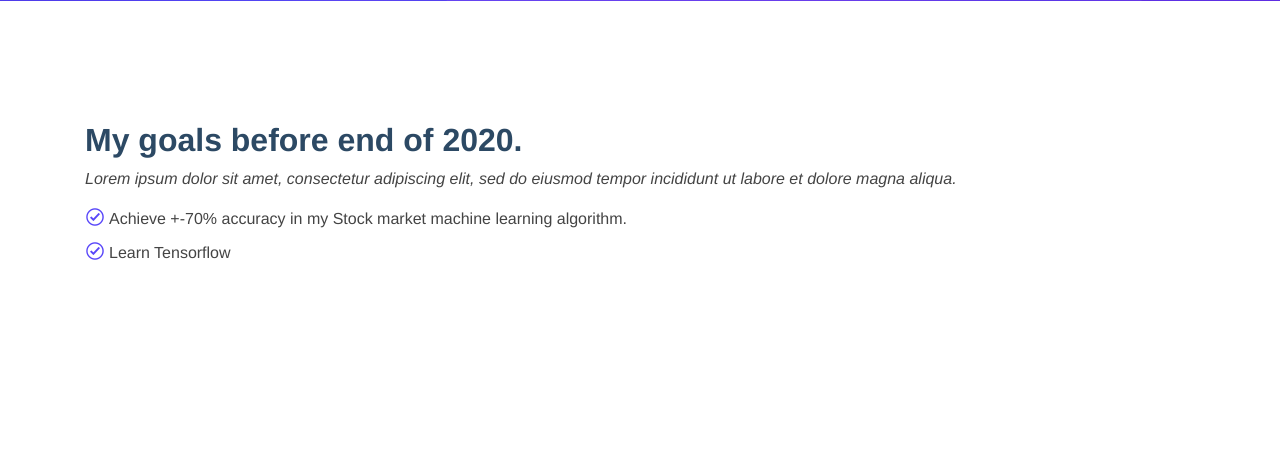
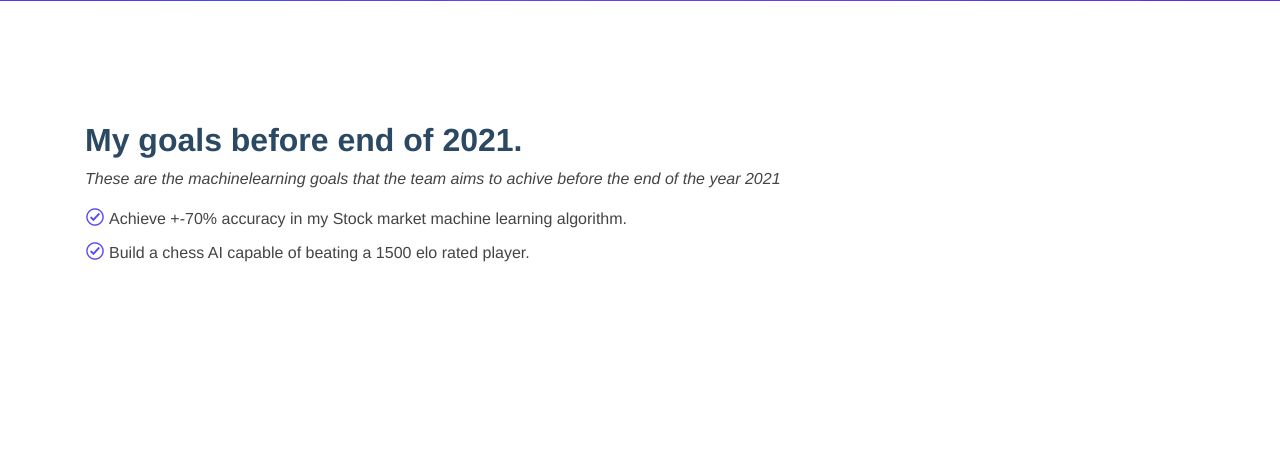
Before and after one commit to macbaseSoftware/machinelearning.macbase.co.za, a Flask app: page / in a window 1280 px wide. Shown: the part 799-1260 px from the top of the page. Run offline with Flask 2, Linux system fonts and the light colour scheme; parts of the project's set-up code (start-up, migrations or seed data) failed here and were passed over; some libraries are stand-ins or nearby versions.

```diff
--- /dev/null
+++ b/requirements.txt
@@ -0,0 +1 @@
+Flask==0.10.1
--- a/templates/index.html
+++ b/templates/index.html
@@ -23,16 +23,13 @@
       <div class="row justify-content-center">
         <div class="col-xl-9 d-flex align-items-center">
           <h1 class="logo mr-auto"><a href="index.html">MACBASE SOFT.</a></h1>
-          <!-- Uncomment below if you prefer to use an image logo -->
-          <!-- <a href="index.html" class="logo mr-auto"><img src="assets/img/logo.png" alt="" class="img-fluid"></a>-->
-
           <nav class="nav-menu d-none d-lg-block">
             <ul>
               <li class="active"><a href="index.html">Home</a></li>
               <li><a href="#about">About</a></li>
               <li><a href="#portfolio">Portfolio</a></li>
               <li><a href="#contact">Contact Me</a></li>
-              <li><a href="https://github.com/danielromeo">My Github</a></li>
+              <li><a href="https://github.com/macbaseSoftware">My Github</a></li>
             </ul>
           </nav><!-- .nav-menu -->
 
@@ -68,14 +65,13 @@
       <div class="container">
         <div class="row">
           <div class="col-lg-12 pt-4 pt-lg-0 order-2 order-lg-1 content" data-aos="fade-right">
-            <h3>My goals before end of 2020.</h3>
+            <h3>My goals before end of 2021.</h3>
             <p class="font-italic">
-              Lorem ipsum dolor sit amet, consectetur adipiscing elit, sed do eiusmod tempor incididunt ut labore et dolore
-              magna aliqua.
+              These are the machinelearning goals that the team aims to achive before the end of the year 2021
             </p>
             <ul>
               <li><i class="icofont-check-circled"></i>Achieve +-70% accuracy in my Stock market machine learning algorithm.</li>
-              <li><i class="icofont-check-circled"></i>Learn Tensorflow </li>
+              <li><i class="icofont-check-circled"></i>Build a chess AI capable of beating a 1500 elo rated player.</li>
             </ul>
           </div>
         </div>
@@ -130,54 +126,6 @@
       </div>
     </section><!-- End About Section -->
 
-    <!-- ======= Counts Section ======= -->
-    <!-- <section id="counts" class="counts">
-      <div class="container">
-
-        <div class="row counters">
-
-          <div class="col-lg-3 col-6 text-center">
-            <span data-toggle="counter-up">232</span>
-            <p>Clients</p>
-          </div>
-
-          <div class="col-lg-3 col-6 text-center">
-            <span data-toggle="counter-up">521</span>
-            <p>Projects</p>
-          </div>
-
-          <div class="col-lg-3 col-6 text-center">
-            <span data-toggle="counter-up">1,463</span>
-            <p>Hours Of Support</p>
-          </div>
-
-          <div class="col-lg-3 col-6 text-center">
-            <span data-toggle="counter-up">15</span>
-            <p>Hard Workers</p>
-          </div>
-
-        </div>
-
-      </div>
-    </section> -->
-
-    <!-- ======= Services Section ======= -->
-   <!--  <section id="services" class="services section-bg">
-      <div class="container" data-aos="fade-up">
-
-        <div class="section-title">
-          <h2>Services</h2>
-          <p>Magnam dolores commodi suscipit. Necessitatibus eius consequatur ex aliquid fuga eum quidem. Sit sint consectetur velit. Quisquam quos quisquam cupiditate. Et nemo qui impedit suscipit alias ea. Quia fugiat sit in iste officiis commodi quidem hic quas.</p>
-        </div>
-
-        <div class="row">
-
-        </div>
-
-      </div>
-    </section> --><!-- End Services Section -->
-
-
     <!-- ======= Portfolio Section ======= -->
     <section id="portfolio" class="portfolio">
       <div class="container" data-aos="fade-up">
@@ -212,9 +160,6 @@
               </div>
             </div>
           </div>
-
-
-
 
         </div>
 
```
Also changed, not shown: README.md, 1 other file.
